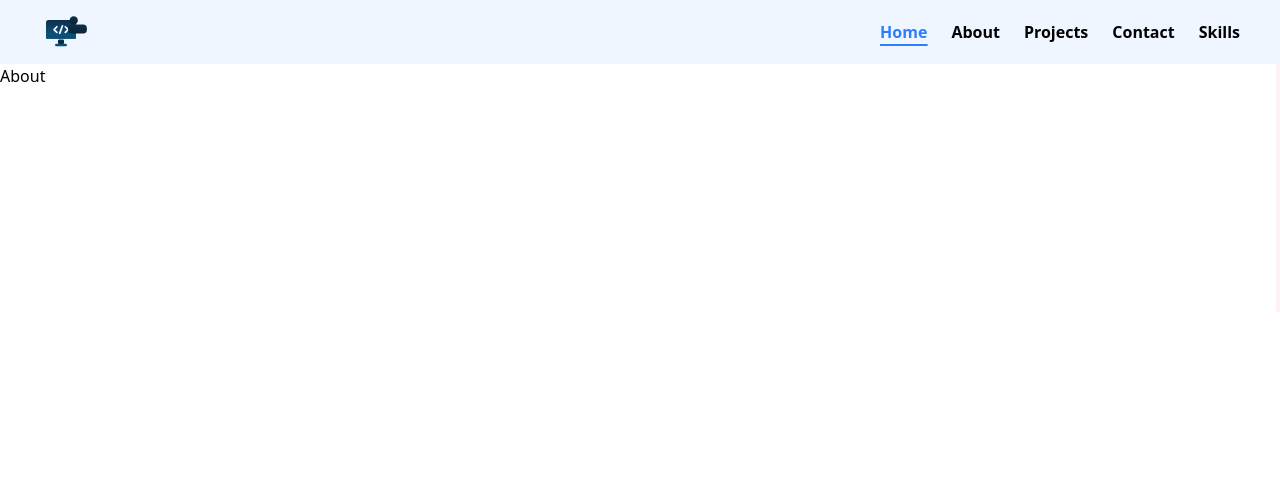
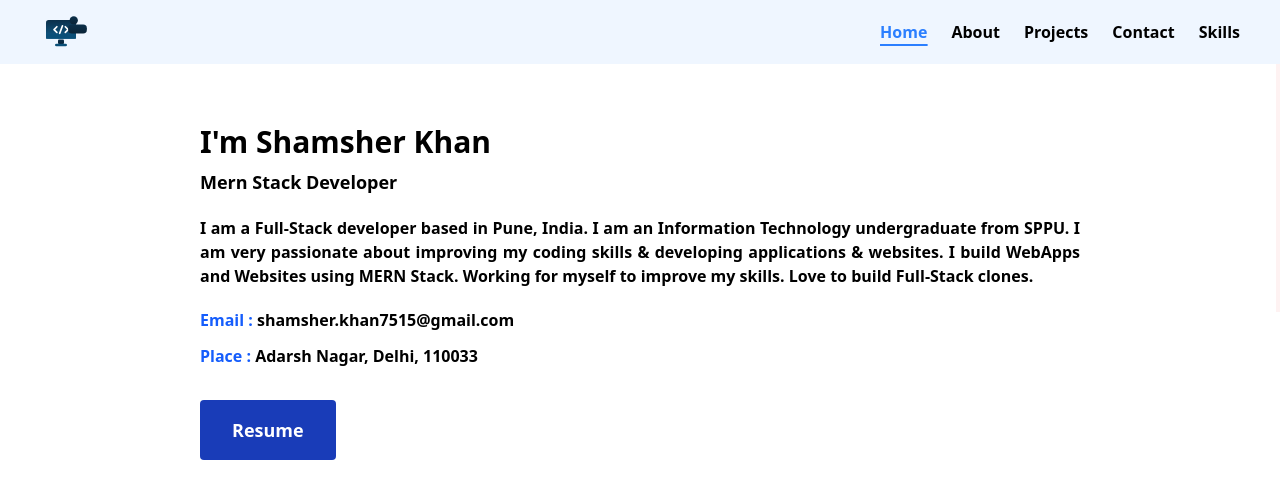
Before and after one commit to Shamsherkhan7549/Shamsher-Portfolio, a React (Vite) app in the folder frontend/: page /about in a window 1280 px wide. Shown: the top 498 px of the page. Built offline with nearby package versions, Linux system fonts and the light colour scheme.

Commit message:
add: About page added

```diff
--- a/frontend/src/pages/About/About.jsx
+++ b/frontend/src/pages/About/About.jsx
@@ -2,7 +2,20 @@ import React from 'react'
 
 const About = () => {
   return (
-    <div>About</div>
+    <div className='md:py-15 md:px-50 px-5 py-5 font-semibold text-justify'>
+      <h2 className='font-bold text-3xl'>I'm Shamsher Khan</h2>
+      <p className='font-bold text-lg pt-2'>Mern Stack Developer</p>
+
+      <p className='py-5'>
+        I am a Full-Stack developer based in Pune, India. I am an Information Technology undergraduate from SPPU. I am very passionate about improving my coding skills & developing applications & websites. I build WebApps and Websites using MERN Stack. Working for myself to improve my skills. Love to build Full-Stack clones.
+      </p>
+
+      <p><span className='text-blue-600'>Email : </span> shamsher.khan7515@gmail.com </p>
+      <p className='pt-3'><span className='text-blue-600'>Place : </span> Adarsh Nagar, Delhi, 110033 </p>
+
+      <button className='mt-8 py-4 px-8 cursor-pointer rounded text-lg bg-blue-800 text-white'> <a href="/shamsher.resume.pdf"  download="Shamsher_Resume.png">Resume</a></button>
+
+    </div>
   )
 }
 
```
Also changed, not shown: 1 other file (tests, documents, lock files or other folders).
